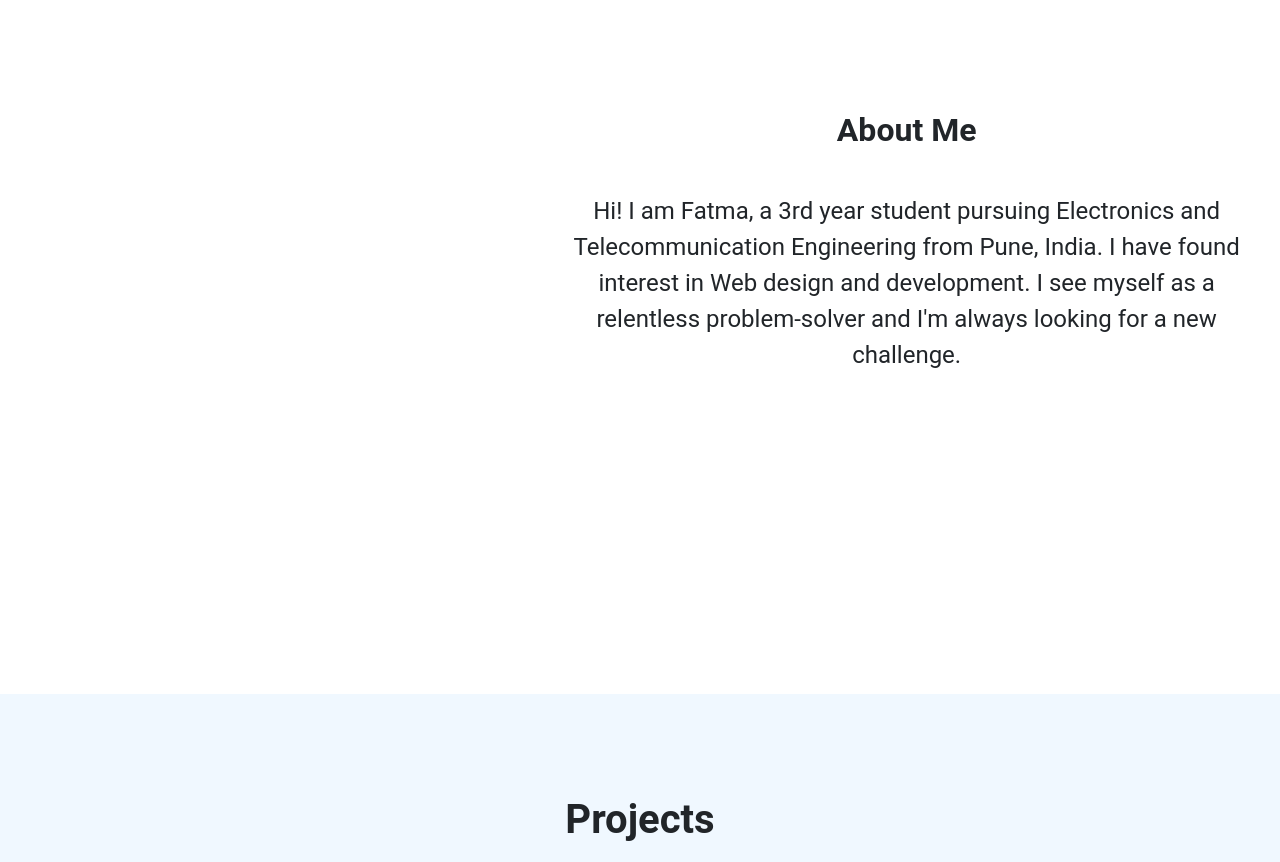
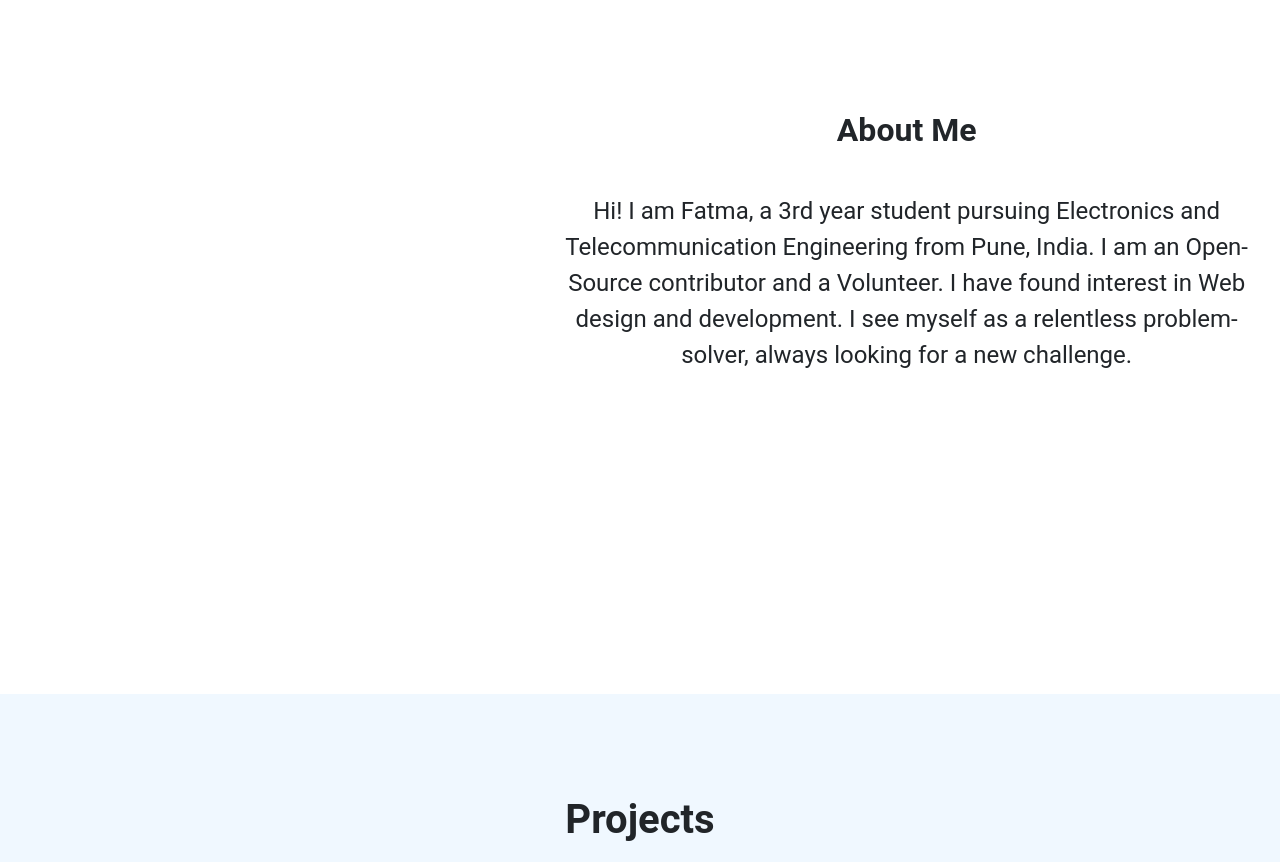
Before and after one commit to fatmab2809/myportfolio, a plain HTML site: page index.html in a window 1280 px wide. Shown: the part 988-1850 px from the top of the page. Drawn offline with nearby package versions, Linux system fonts and the light colour scheme; files whose address does not match are found by name.

Commit message:
changes made

```diff
--- a/css/styles.css
+++ b/css/styles.css
@@ -113,7 +113,7 @@ linear-gradient(
 	color:rgba(255,255,255,1);
 }
 /* .active>.nav-link{
-	color:rgba(1,253,183,1) !important;
+	color:rgba(211,206,236,1) !important;
 } */
 .wrap a{
 	padding:1% 3% 1% 3%;
--- a/index.html
+++ b/index.html
@@ -54,11 +54,11 @@
         </button>
     <div class="collapse navbar-collapse" id="navbarResponsive">
       <ul class="navbar-nav ml-auto">
-        <li class="nav-item active">
+        <!-- <li class="nav-item active">
           <a class="nav-link" href="index.html">Home
                 <span class="sr-only">(current)</span>
               </a>
-        </li>
+        </li> -->
         <li class="nav-item">
           <a class="nav-link" onclick="smoothscroll(this)">Projects</a>
         </li>
@@ -92,9 +92,10 @@
 			</div>
 			<div class="col-md-7">
 				<h2><b>About Me</b></h2>
-				<p>Hi! I am Fatma, a 3rd year student pursuing Electronics and Telecommunication Engineering from Pune, India. I have found interest in Web design and development. I see myself as a relentless problem-solver and I'm always looking for a new challenge. </p>
+				<p>Hi! I am Fatma, a 3rd year student pursuing Electronics and Telecommunication Engineering from Pune, India. I am an Open-Source contributor and a Volunteer. I have found interest in Web design and development. I see myself as a relentless problem-solver, always looking for a new challenge. </p>
 			</div>
 		</div>
+		<!--Add work experience-->
 	</section>
 
 	<!--Projects-->
```
